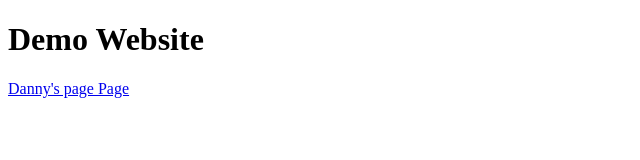
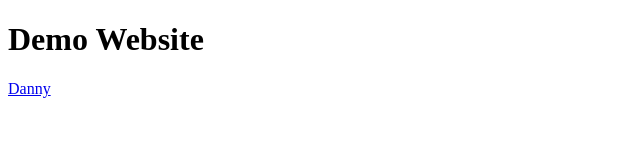
Before and after one commit to dtobin02/demo-website, a plain HTML site: page index.html in a window 1280 px wide. Shown: the whole page, without its empty margins (0-640 px from the left). Drawn offline with Linux system fonts and the light colour scheme.

Commit message:
fix page

```diff
--- a/index.html
+++ b/index.html
@@ -4,7 +4,7 @@
 
 <h1>Demo Website</h1>
 
-<a href="https://dtobin02.github.io/demo-website/our-team/danny.html"> Danny's page Page </a>
+<a href="https://dtobin02.github.io/demo-website/our-team/danny.html"> Danny</a>
 
 
 </body>
```
